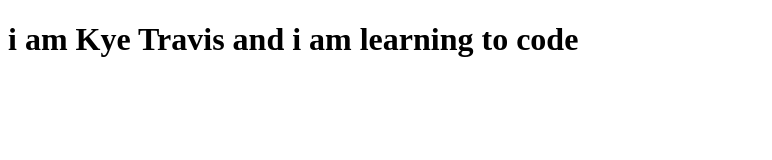
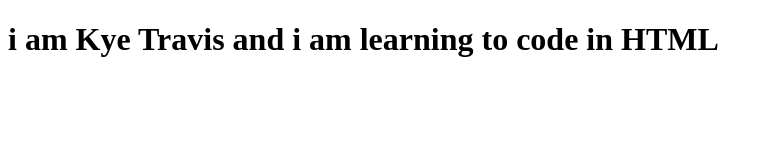
Before and after one commit to KyeTravis/first-github-project, a plain HTML site: page index.html in a window 1280 px wide. Shown: the whole page, without its empty margins (0-772 px from the left). Drawn offline with Linux system fonts and the light colour scheme.

Commit message:
showing what type of coding i am currentlylearning

```diff
--- a/index.html
+++ b/index.html
@@ -7,6 +7,6 @@
     <title>Document</title>
 </head>
 <body>
-    <h1>i am Kye Travis and i am learning to code</h1>
+    <h1>i am Kye Travis and i am learning to code in HTML</h1>
 </body>
 </html>
```
